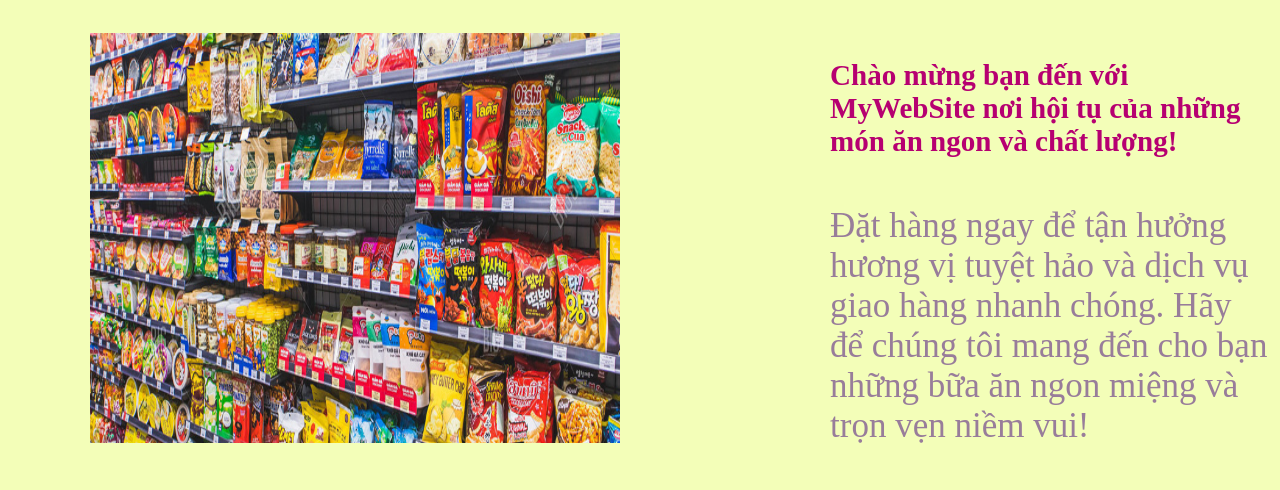
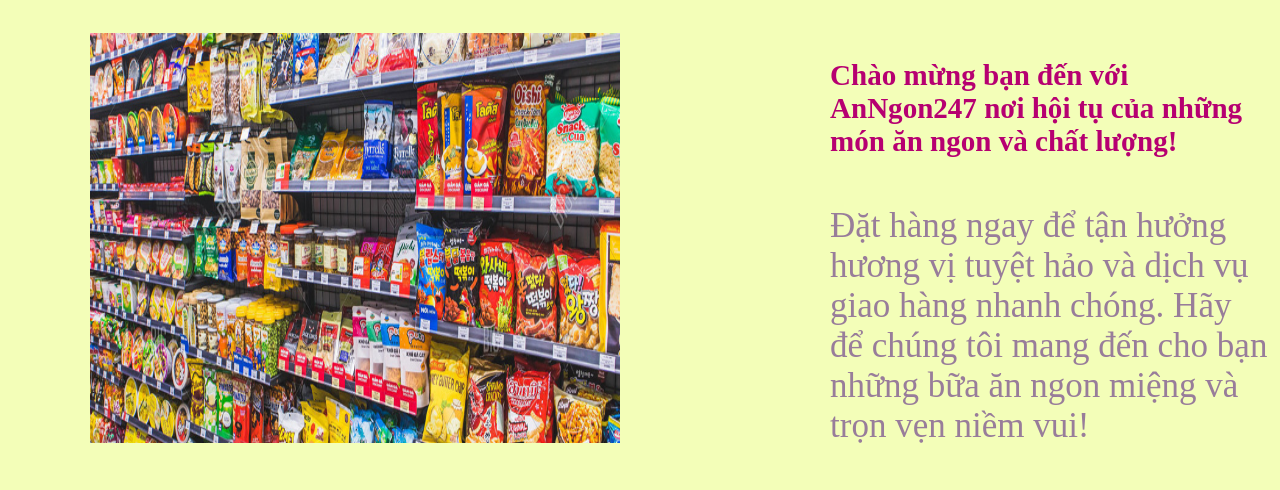
Before and after one commit to axy888/CuaHangThucPham, a PHP site: page /WebBanDoAn/ in a window 1280 px wide. Shown: the part 75-565 px from the top of the page. Run offline with PHP 8.4, Linux system fonts and the light colour scheme.

Commit message:
Update body.php

```diff
--- a/body.php
+++ b/body.php
@@ -2,7 +2,7 @@
     <div class="container">
         <img src="img/supermarket.jpg" alt="" class="image">
         <div class="gioithieu">
-            <h5>Chào mừng bạn đến với MyWebSite nơi hội tụ của những món ăn ngon và chất lượng! </h5>
+            <h5>Chào mừng bạn đến với AnNgon247 nơi hội tụ của những món ăn ngon và chất lượng! </h5>
             <p>Đặt hàng ngay để tận hưởng hương vị tuyệt hảo và dịch vụ giao hàng nhanh chóng.
                 Hãy để chúng tôi mang đến cho bạn những bữa ăn ngon miệng và trọn vẹn niềm vui!</p>
 
```
